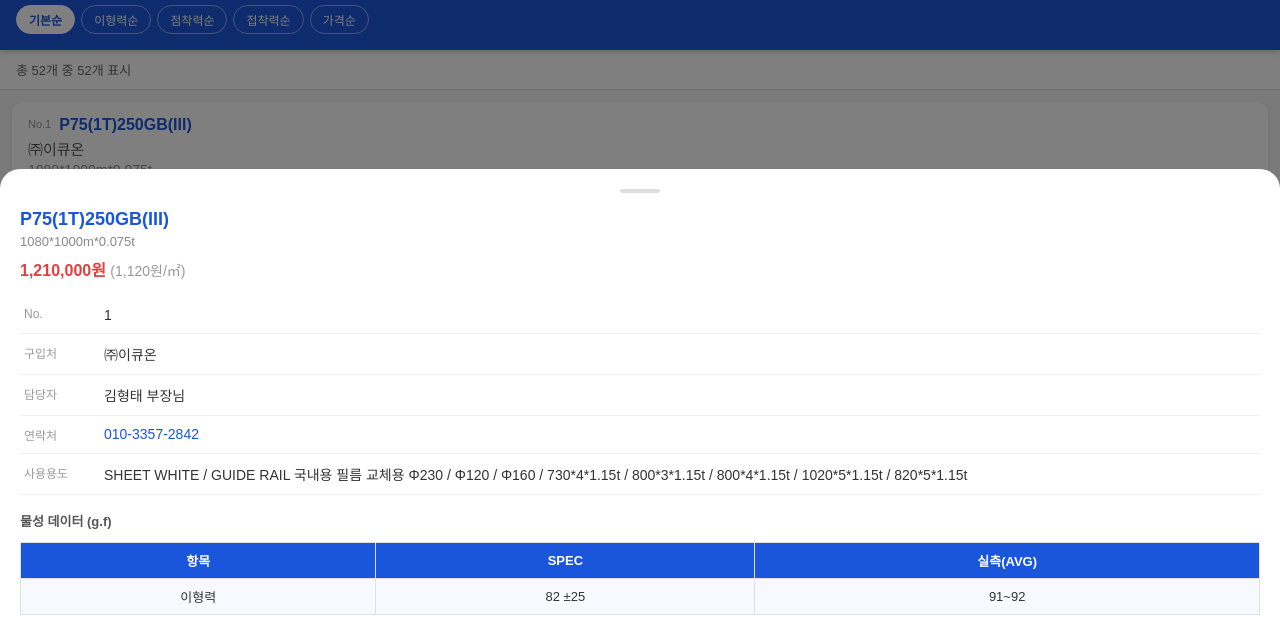
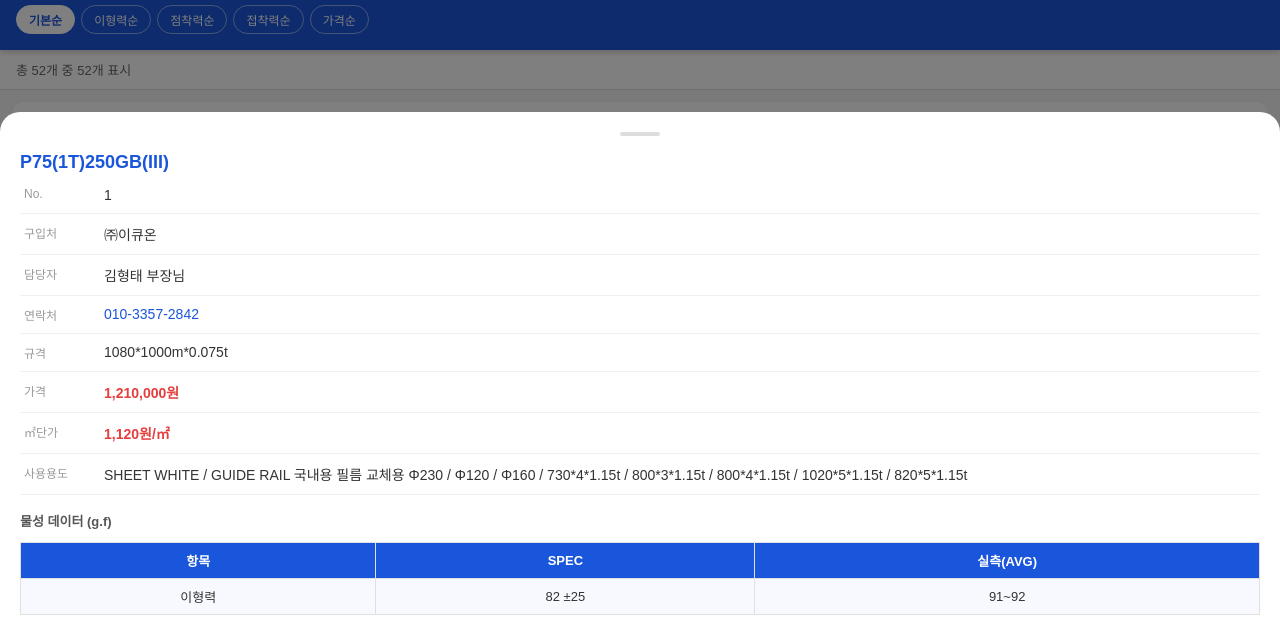
Before and after one commit to 5sgg9smpgf-star/wonjajae-app, a plain HTML site: page index.html in a window 1280 px wide. Both pictures are taken after a click on the element 640 px from the left and 272 px from the top of the page. Shown: the part 93-725 px from the top of the page. Drawn offline with Linux system fonts and the light colour scheme.

Commit message:
????? ?? ??: ?????????????

```diff
--- a/index.html
+++ b/index.html
@@ -168,7 +168,20 @@
 function openM(idx){
   const d=allData[idx];const hf=d.iy_spec||d.iy_avg||d.ja_spec||d.ja_avg||d.je_spec||d.je_avg;const ps=fp(d.price);
   const sqm=calcSqm(d.spec,d.price);const sqms=sqm?sqm.toLocaleString('ko-KR')+'원/㎡':'';
-  document.getElementById('mc').innerHTML='<h2>'+(d.product||'-')+'</h2><div class="mspec">'+(d.spec||'')+'</div>'+(ps?'<div class="mprice">'+ps+(sqms?' <span style="font-size:14px;font-weight:400;color:#999">('+sqms+')</span>':'')+'</div>':'')+'<table class="it"><tr><td>No.</td><td>'+d.no+'</td></tr><tr><td>구입처</td><td>'+(d.supplier||'-')+'</td></tr><tr><td>담당자</td><td>'+(d.contact_name||'-')+'</td></tr><tr><td>연락처</td><td>'+(d.contact_phone?'<a class="pl" href="tel:'+d.contact_phone+'">'+d.contact_phone+'</a>':'-')+'</td></tr>'+(d.usage?'<tr><td>사용용도</td><td>'+d.usage+'</td></tr>':'')+(d.note?'<tr><td>비고</td><td>'+d.note+'</td></tr>':'')+'</table>'+(hf?'<div class="stitle">물성 데이터 (g.f)</div><table class="ft"><tr><th>항목</th><th>SPEC</th><th>실측(AVG)</th></tr>'+(d.iy_spec||d.iy_avg?'<tr><td>이형력</td><td>'+(d.iy_spec||'-')+'</td><td>'+(d.iy_avg||'-')+'</td></tr>':'')+(d.ja_spec||d.ja_avg?'<tr><td>점착력</td><td>'+(d.ja_spec||'-')+'</td><td>'+(d.ja_avg||'-')+'</td></tr>':'')+(d.je_spec||d.je_avg?'<tr><td>접착력</td><td>'+(d.je_spec||'-')+'</td><td>'+(d.je_avg||'-')+'</td></tr>':'')+'</table>':'');
+  document.getElementById('mc').innerHTML=''
+    +'<h2>'+(d.product||'-')+'</h2>'
+    +'<table class="it">'
+    +'<tr><td>No.</td><td>'+d.no+'</td></tr>'
+    +'<tr><td>구입처</td><td>'+(d.supplier||'-')+'</td></tr>'
+    +'<tr><td>담당자</td><td>'+(d.contact_name||'-')+'</td></tr>'
+    +'<tr><td>연락처</td><td>'+(d.contact_phone?'<a class="pl" href="tel:'+d.contact_phone+'">'+d.contact_phone+'</a>':'-')+'</td></tr>'
+    +(d.spec?'<tr><td>규격</td><td>'+d.spec+'</td></tr>':'')
+    +(ps?'<tr><td>가격</td><td><span style="font-weight:700;color:#e53e3e">'+ps+'</span></td></tr>':'')
+    +(sqms?'<tr><td>㎡단가</td><td><span style="font-weight:700;color:#e53e3e">'+sqms+'</span></td></tr>':'')
+    +(d.usage?'<tr><td>사용용도</td><td>'+d.usage+'</td></tr>':'')
+    +(d.note?'<tr><td>비고</td><td>'+d.note+'</td></tr>':'')
+    +'</table>'
+    +(hf?'<div class="stitle">물성 데이터 (g.f)</div><table class="ft"><tr><th>항목</th><th>SPEC</th><th>실측(AVG)</th></tr>'+(d.iy_spec||d.iy_avg?'<tr><td>이형력</td><td>'+(d.iy_spec||'-')+'</td><td>'+(d.iy_avg||'-')+'</td></tr>':'')+(d.ja_spec||d.ja_avg?'<tr><td>점착력</td><td>'+(d.ja_spec||'-')+'</td><td>'+(d.ja_avg||'-')+'</td></tr>':'')+(d.je_spec||d.je_avg?'<tr><td>접착력</td><td>'+(d.je_spec||'-')+'</td><td>'+(d.je_avg||'-')+'</td></tr>':'')+'</table>':'');
   document.getElementById('ov').classList.add('open');
 }
 function closeOv(e){if(e.target===document.getElementById('ov'))document.getElementById('ov').classList.remove('open');}
```
